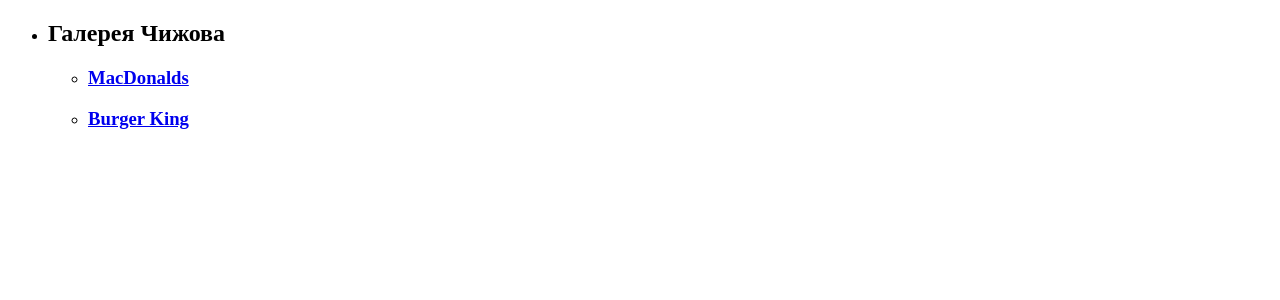
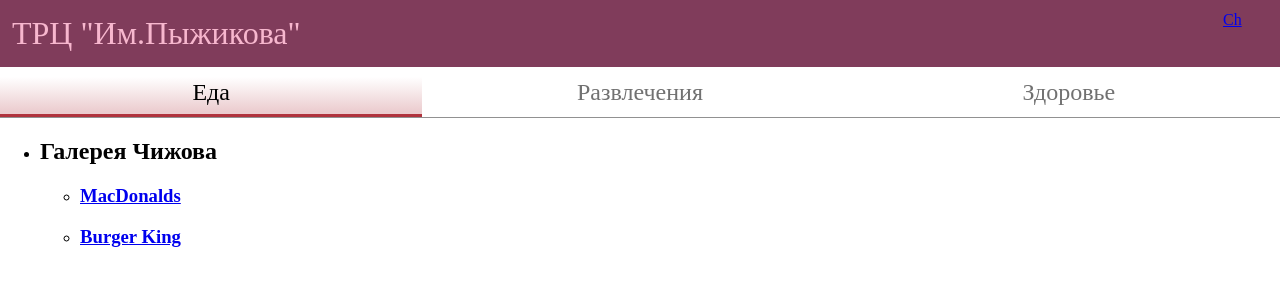
Before and after one commit to shmatovzhenya/vk-hackaton-2019, a React (Create React App) app: page / in a window 1280 px wide. Shown: the top 300 px of the page. Built offline with nearby package versions, Linux system fonts and the light colour scheme; what @vkontakte/vk-connect would draw is missing.

Commit message:
Added header styles

```diff
--- /dev/null
+++ b/src/panels/Home.css
@@ -0,0 +1,67 @@
+body {
+  margin: 0;
+}
+
+.Home__header {
+  display: flex;
+  align-items: center;
+  justify-content: space-between;
+  height: 67px;
+  padding: 0 12px;
+  background-color: #803c5b;
+}
+
+.Home__head {
+  overflow: hidden;
+  margin: 0;
+  text-overflow: ellipsis;
+  white-space: nowrap;
+  font-size: 32px;
+  font-weight: normal;
+  color: #f7b7ce;
+}
+
+.Home__change-tz {
+  width: 45px;
+  height: 45px;
+}
+
+.Home__tabs {
+  display: flex;
+  justify-content: space-between;
+  height: 50px;
+  margin: 0;
+  border-bottom: 1px solid #919191;
+  padding: 0;
+}
+
+.Home__tab {
+  flex-basis: 33%;
+  position: relative;
+  overflow: hidden;
+  white-space: nowrap;
+  list-style: none;
+  text-overflow: ellipsis;
+  text-align: center;
+  line-height: 50px;
+  font-size: 24px;
+}
+
+.Home__tab_active {
+  background: linear-gradient(0deg, rgba(176,51,61,0.25) 10%, rgba(255,255,255,1) 80%);
+}
+
+.Home__tab_active:after {
+  content: '';
+  position: absolute;
+  left: 0;
+  right: 0;
+  bottom: 0;
+  height: 3px;
+  background-color: #b0333d;
+}
+
+.Home__tab_disabled {
+  color: #717171;
+  cursor: text;
+}
--- a/src/panels/Home.js
+++ b/src/panels/Home.js
@@ -2,8 +2,28 @@
 import PropTypes from 'prop-types';
 import { Link } from 'react-router-dom';
 
+import './Home.css';
+
 
 const Home = ({ foodAreas }) => (
+	<React.Fragment>
+		<header className="Home__header">
+			<h1 className="Home__head">ТРЦ "Им.Пыжикова"</h1>
+			<Link to="/edit" className="Home__change-tz">
+				Ch
+			</Link>
+		</header>
+		<ul className="Home__tabs">
+			<li className="Home__tab Home__tab_active">
+				Еда
+			</li>
+			<li className="Home__tab Home__tab_disabled">
+				Развлечения
+			</li>
+			<li className="Home__tab Home__tab_disabled">
+				Здоровье
+			</li>
+		</ul>
 		<ul>
 			{foodAreas.map((area) => (
 				<li
@@ -26,6 +46,7 @@
 				</li>
 			))}
 		</ul>
+	</React.Fragment>
 );
 
 Home.propTypes = {
```
Lines whose indentation alone changed are shown as unchanged.
